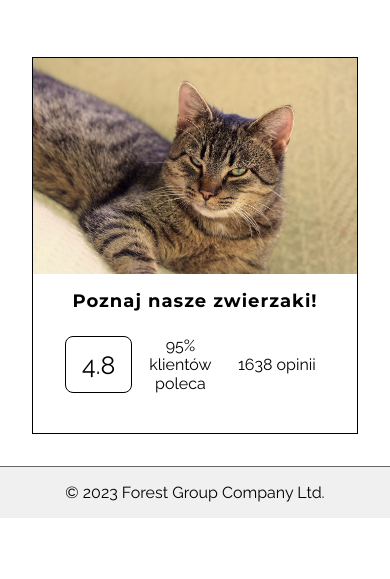
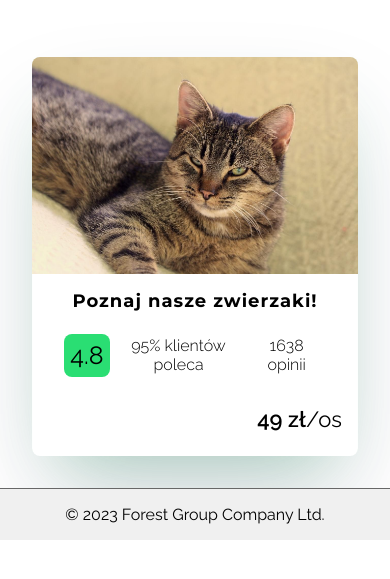
Before and after one commit to Kuba1507/Forest, a website: page offers.html in a window 390 px wide. Shown: the part 215-794 px from the top of the page. Drawn offline with Linux system fonts and the light colour scheme.

Commit message:
another offers section set for mobile

```diff
--- a/offers.html
+++ b/offers.html
@@ -51,7 +51,9 @@
                                 <p class="clients">95% klientów poleca</p>
                                 <p class="opinions">1638 opinii</p>
                             </div>
-                            <p></p>
+                            <div class="description-box__price">
+                                <p class="description-box__price-cost"><span>49 zł</span>/os</p>
+                            </div>
                         </div>
                     </div>
                 </div>
--- a/src/sass/_components.scss
+++ b/src/sass/_components.scss
@@ -334,7 +334,11 @@ main {
 				justify-content: center;
 				align-items: center;
 				flex-direction: column;
-				border: 1px solid black;
+				border-radius: 8px;
+				box-shadow: rgba(38, 240, 99, 0.1) 0px 1px 1px 0px inset,
+					rgba(50, 50, 93, 0.25) 0px 50px 100px -20px,
+					rgba(70, 234, 127, 0.3) 0px 30px 60px -30px;
+				overflow: hidden;
 
 				img {
 					width: 100%;
@@ -361,16 +365,36 @@ main {
 						padding: 1em;
 
 						p {
-							flex: 1;
 							padding: 0.5em;
 							text-align: center;
 						}
 
 						.stars {
-							flex: 0.5;
-							border: 1px solid black;
+							padding: 0.25em;
+							background-color: $offers-green;
+							// border: 1px solid black;
 							border-radius: 8px;
 							font-size: 2.5rem;
+						}
+
+						.clients,
+						.opinions {
+							font-weight: 200;
+						}
+					}
+
+					&__price {
+						display: flex;
+						justify-content: flex-end;
+						margin: 0.5em 0;
+						width: 100%;
+
+						&-cost {
+							font-size: 2.2rem;
+
+							span {
+								font-weight: bold;
+							}
 						}
 					}
 				}
```
Also changed, not shown: dist/css/style.min.css, 1 other file.
